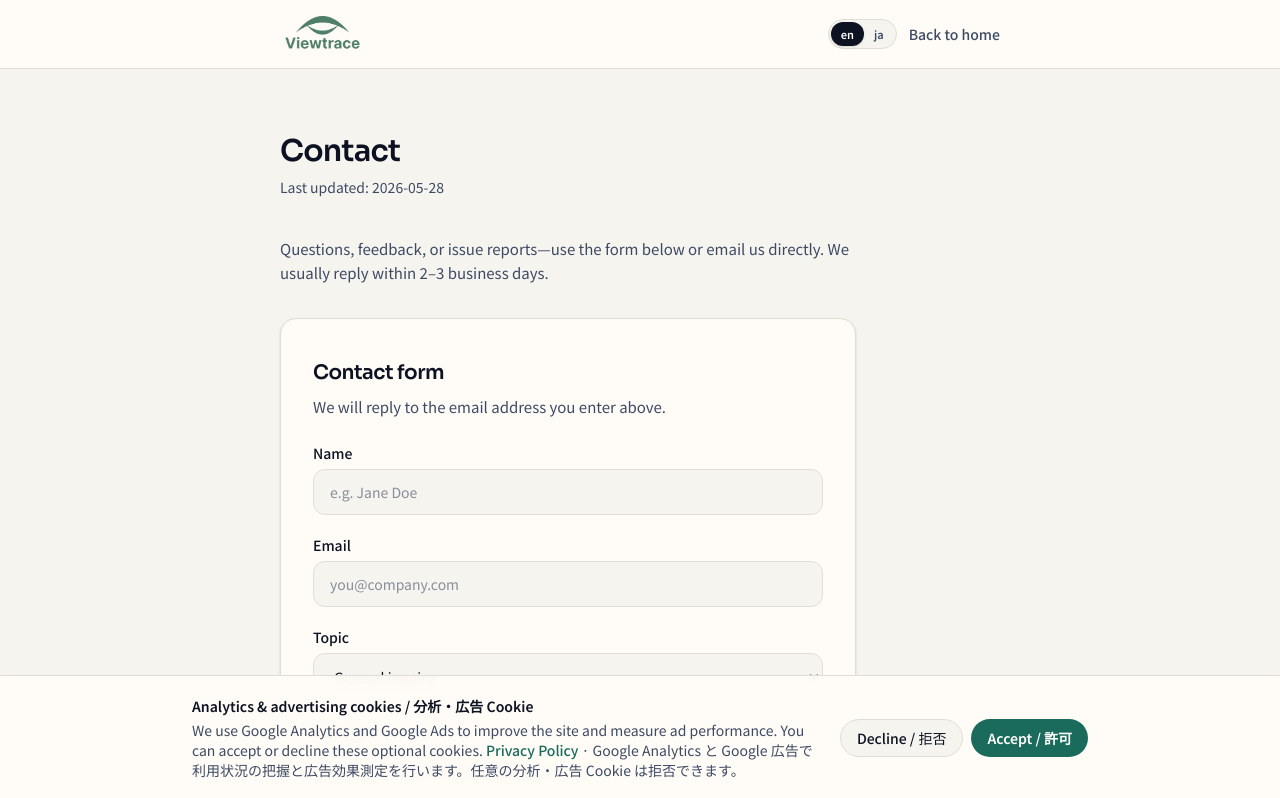
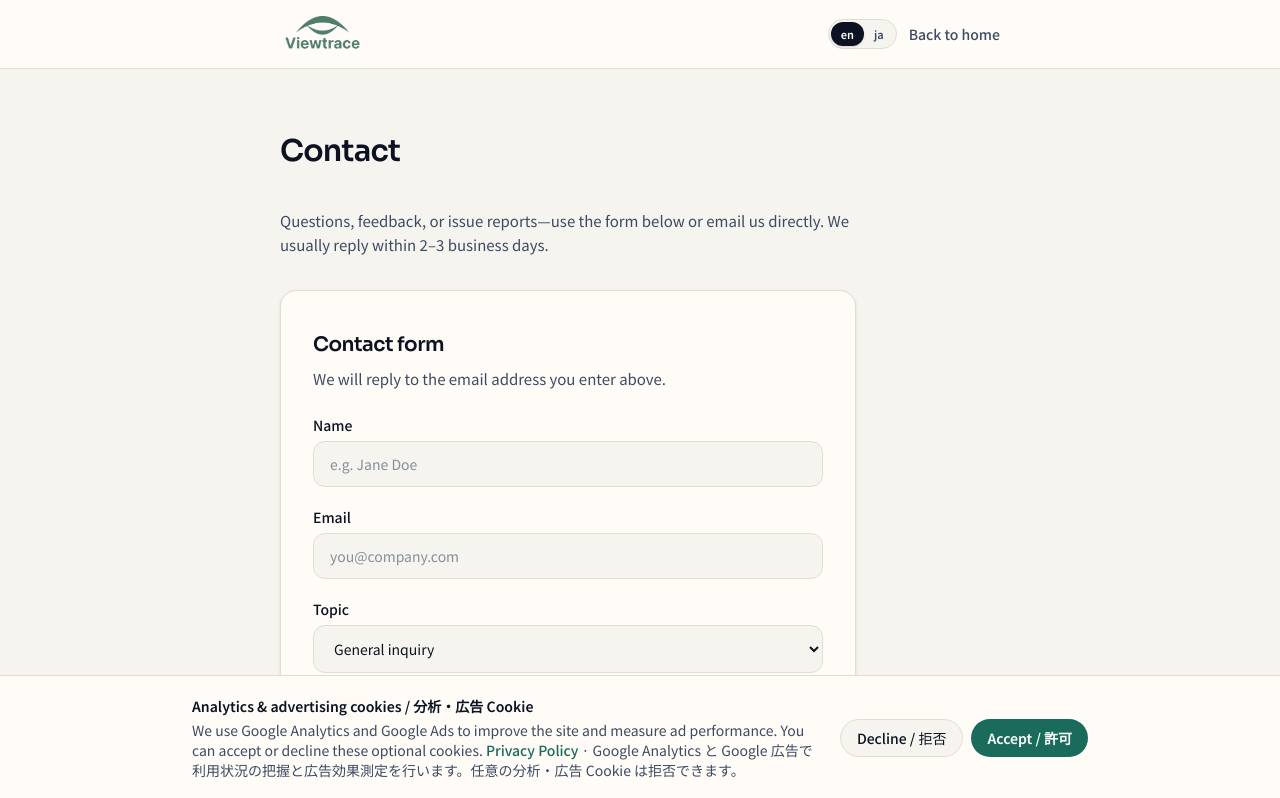
Before and after one commit to lime777lemon/Viewtrace, a Next.js app: page /contact in a window 1280 px wide. Shown: the top 798 px of the page. Built offline with nearby package versions, Linux system fonts and the light colour scheme; no server answers.

Commit message:
Remove the last-updated date from the contact page.
A contact form is not a legal document, so the stale date was noise.

Co-authored-by: Cursor <cursoragent@cursor.com>

```diff
--- a/src/app/contact/page.tsx
+++ b/src/app/contact/page.tsx
@@ -19,7 +19,6 @@ export default async function ContactPage() {
     <LegalDocShell
       locale={locale}
       title={locale === "en" ? "Contact" : "お問い合わせ"}
-      updated="2026-05-28"
     >
       <div className="max-w-xl space-y-8">
         <p className="text-base leading-relaxed text-ink-muted">{t.intro}</p>
```
